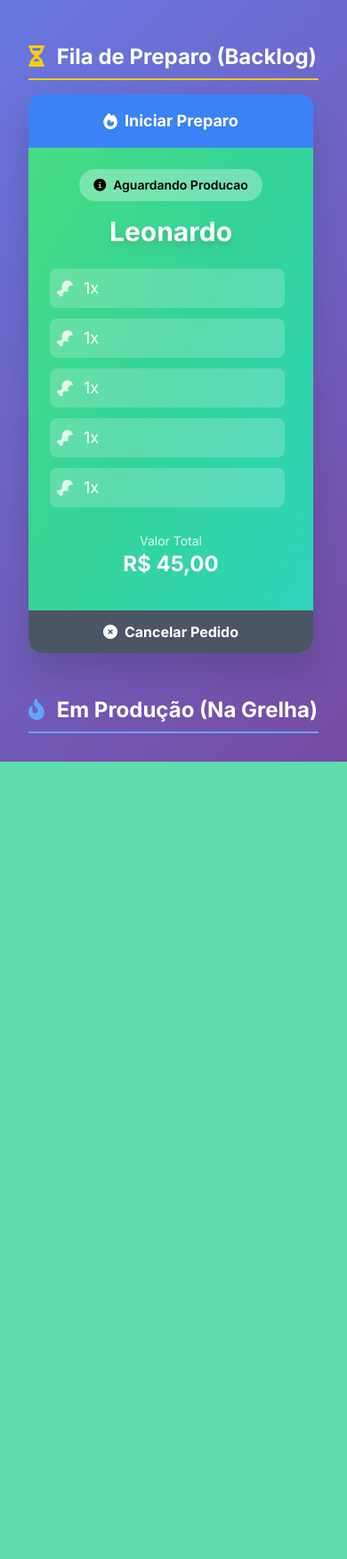
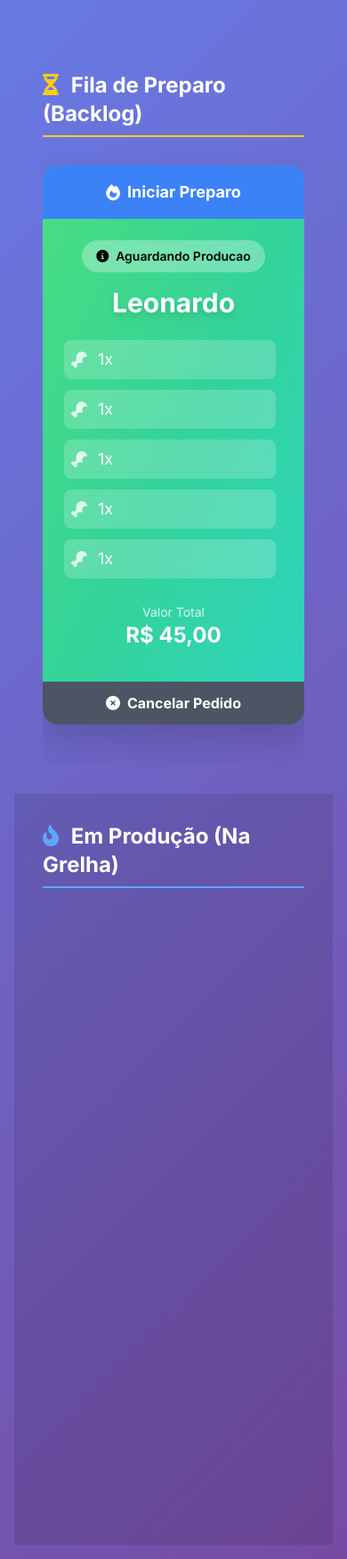
Before and after one commit to LeonardoJoordan/projeto-espetao, a Flask app: page /cozinha in a window 390 px wide. Shown: the part 178-1930 px from the top of the page at 89% size. Before the commit the page ends 1034 px from the top, so only its background shows below. Run offline with Flask 3, Linux system fonts and the light colour scheme; data comes from the database, SQL or seed files in the repository; some libraries are stand-ins or nearby versions.

Commit message:
Refatora o template 'cozinha.html' para melhorar a estrutura e a responsividade das seções de backlog e produção. Adiciona classes para melhor controle de layout e exibição dos pedidos, otimizando a experiência do usuário.

```diff
--- a/templates/cozinha.html
+++ b/templates/cozinha.html
@@ -62,14 +62,14 @@
         <p class="text-center text-white/80 mt-2">Gerencie os pedidos em tempo real</p>
     </header>
 
-    <main class="max-w-7xl mx-auto px-4 space-y-12">
+    <main>
 
-        <div>
-            <h2 class="text-2xl font-bold text-white mb-4 border-b-2 border-yellow-400 pb-2">
+        <div id="secao-backlog" class="min-h-screen flex flex-col p-8">
+            <h2 class="text-2xl font-bold text-white mb-4 border-b-2 border-yellow-400 pb-2 flex-shrink-0">
                 <i class="fas fa-hourglass-half mr-2 text-yellow-400"></i>
                 Fila de Preparo (Backlog)
             </h2>
-            <div id="linha-backlog" class="flex flex-wrap justify-start items-start gap-8">
+            <div id="linha-backlog" class="flex flex-wrap justify-center md:justify-start items-start gap-8 flex-grow overflow-y-auto py-4">
                 {% for pedido in pedidos_backlog %}
                     {# O CÓDIGO CORRIGIDO COM IDs E CLASSES PARA O JAVASCRIPT #}
                     {% set cor_fundo = 'from-yellow-400 via-amber-400 to-orange-400' if pedido.status == 'aguardando_pagamento' else 'from-green-400 via-emerald-400 to-teal-400' %}
@@ -125,12 +125,12 @@
             </div>
         </div>
 
-        <div>
-            <h2 class="text-2xl font-bold text-white mb-4 border-b-2 border-blue-400 pb-2">
+        <div id="secao-producao" class="min-h-screen flex flex-col p-8 bg-black/10">
+            <h2 class="text-2xl font-bold text-white mb-4 border-b-2 border-blue-400 pb-2 flex-shrink-0">
                 <i class="fas fa-fire-alt mr-2 text-blue-400"></i>
                 Em Produção (Na Grelha)
             </h2>
-            <div id="linha-producao" class="flex flex-wrap justify-start items-start gap-8">
+            <div id="linha-producao" class="flex flex-wrap justify-center md:justify-start items-start gap-8 flex-grow overflow-y-auto py-4">
                 {% for pedido in pedidos_em_producao %}
                     <div id="pedido-{{ pedido.id }}" class="card-pedido w-80 rounded-2xl card-shadow flex flex-col overflow-hidden transform transition-all duration-300 hover:scale-105 hover:-translate-y-2 card-entrada relative" data-id="{{ pedido.id }}">
 
```
